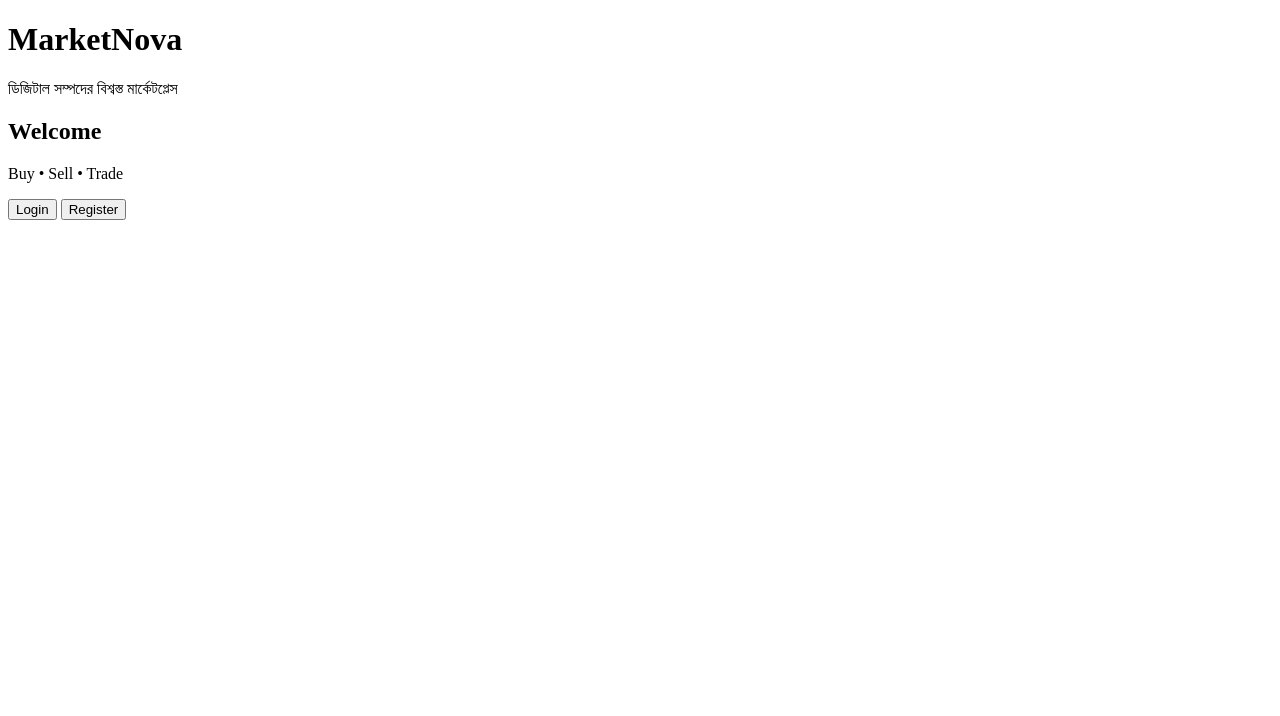
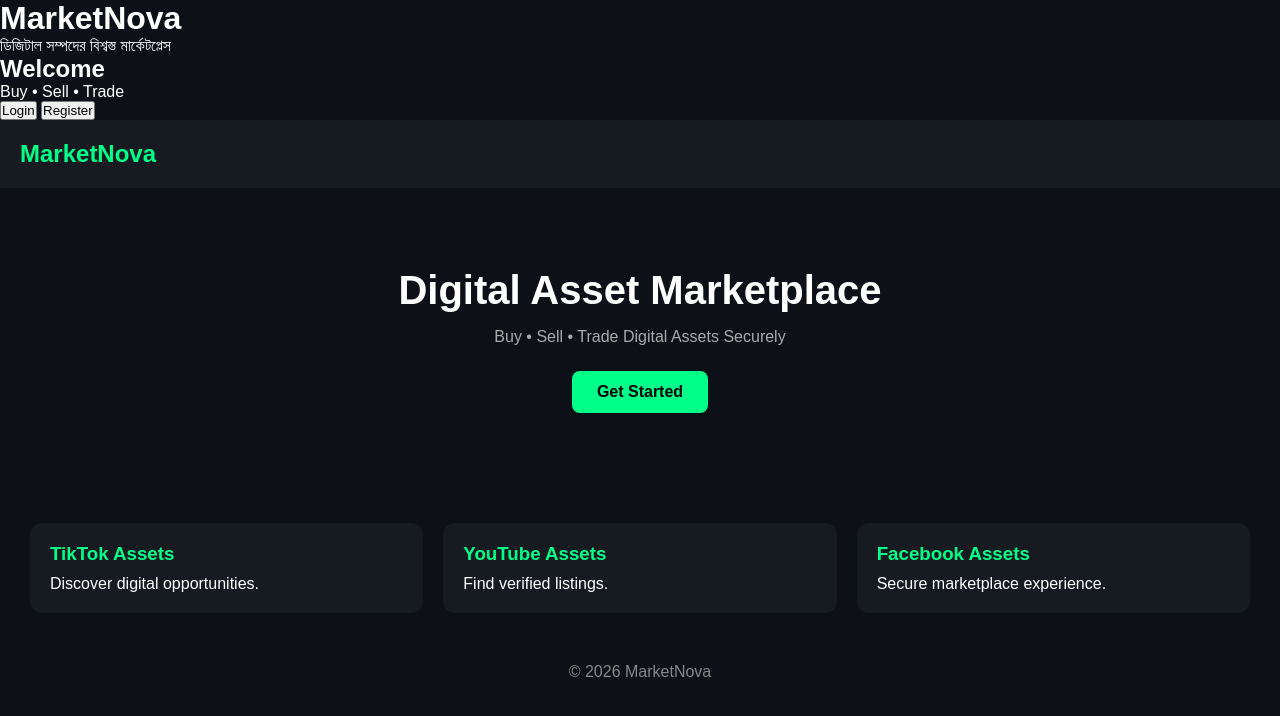
Before and after one commit to sorkarsiyam237-ui/MarketNova, a plain HTML site: page index.html in a window 1280 px wide. Drawn offline with Linux system fonts and the light colour scheme.

Commit message:
Update index.html

```diff
--- a/index.html
+++ b/index.html
@@ -14,3 +14,125 @@
     <button>Register</button>
 </body>
 </html>
+<!DOCTYPE html>
+<html lang="en">
+<head>
+<meta charset="UTF-8">
+<meta name="viewport" content="width=device-width, initial-scale=1.0">
+<title>MarketNova</title>
+
+<style>
+*{
+margin:0;
+padding:0;
+box-sizing:border-box;
+font-family:Arial,sans-serif;
+}
+
+body{
+background:#0d1117;
+color:white;
+}
+
+header{
+padding:20px;
+display:flex;
+justify-content:space-between;
+align-items:center;
+background:#161b22;
+}
+
+.logo{
+font-size:24px;
+font-weight:bold;
+color:#00ff88;
+}
+
+.hero{
+text-align:center;
+padding:80px 20px;
+}
+
+.hero h1{
+font-size:40px;
+margin-bottom:15px;
+}
+
+.hero p{
+color:#aaa;
+margin-bottom:25px;
+}
+
+.btn{
+display:inline-block;
+padding:12px 25px;
+background:#00ff88;
+color:black;
+text-decoration:none;
+font-weight:bold;
+border-radius:8px;
+}
+
+.cards{
+display:grid;
+grid-template-columns:repeat(auto-fit,minmax(250px,1fr));
+gap:20px;
+padding:30px;
+}
+
+.card{
+background:#161b22;
+padding:20px;
+border-radius:12px;
+}
+
+.card h3{
+margin-bottom:10px;
+color:#00ff88;
+}
+
+footer{
+text-align:center;
+padding:20px;
+color:#888;
+}
+</style>
+</head>
+
+<body>
+
+<header>
+<div class="logo">MarketNova</div>
+</header>
+
+<section class="hero">
+<h1>Digital Asset Marketplace</h1>
+<p>Buy • Sell • Trade Digital Assets Securely</p>
+<a href="#" class="btn">Get Started</a>
+</section>
+
+<section class="cards">
+
+<div class="card">
+<h3>TikTok Assets</h3>
+<p>Discover digital opportunities.</p>
+</div>
+
+<div class="card">
+<h3>YouTube Assets</h3>
+<p>Find verified listings.</p>
+</div>
+
+<div class="card">
+<h3>Facebook Assets</h3>
+<p>Secure marketplace experience.</p>
+</div>
+
+</section>
+
+<footer>
+© 2026 MarketNova
+</footer>
+
+</body>
+</html>
```
